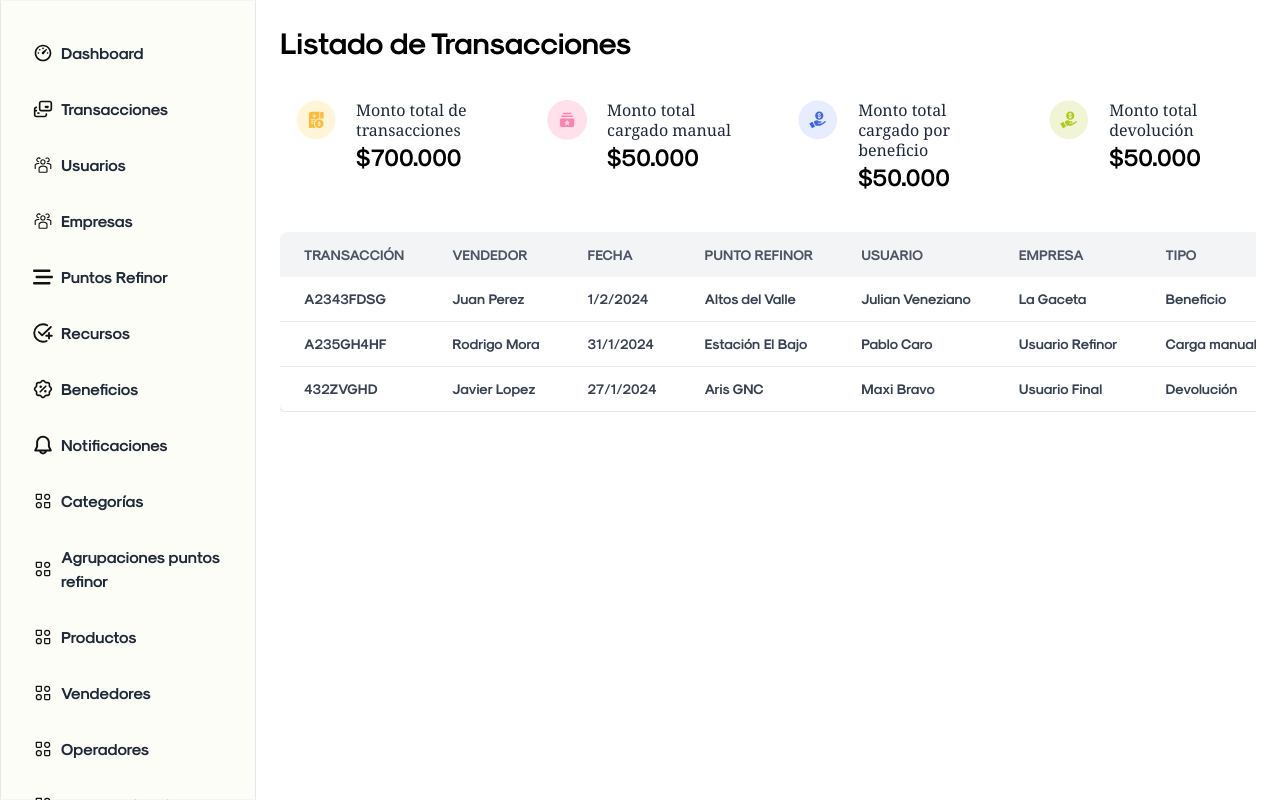
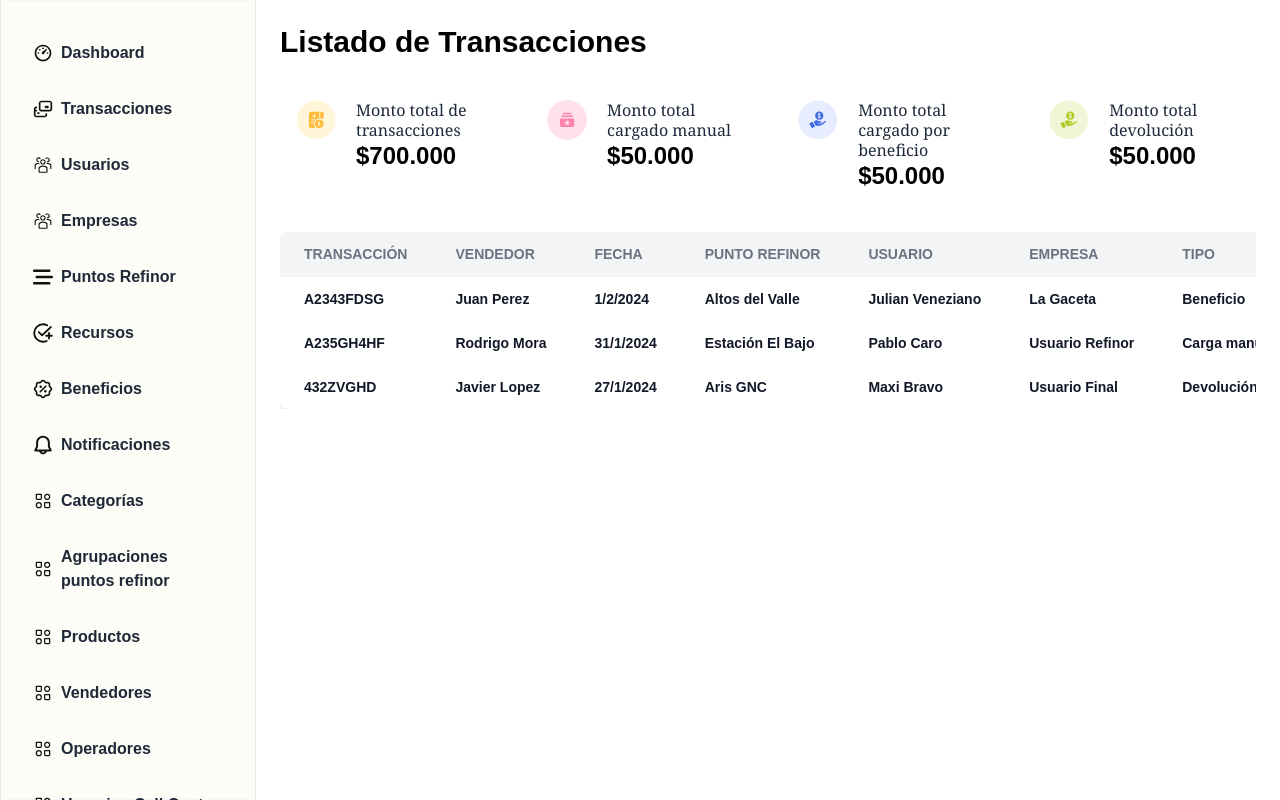
Before and after one commit to Lucasdxvid/refinor-app, a React (Vite) app: page / in a window 1280 px wide. Built offline with nearby package versions, Linux system fonts and the light colour scheme.

Commit message:
fonts and colors

```diff
--- a/src/components/nav/NavItem.jsx
+++ b/src/components/nav/NavItem.jsx
@@ -3,7 +3,7 @@ function NavbarItem({ href, icon, name }) {
     <li>
       <a
         href={href}
-        className="flex items-center w-full px-4 py-2 rounded-md hover:bg-green-800"
+        className="flex items-center w-full px-4 py-2 rounded-md hover:bg-green-800 font-bold"
       >
         <img src={icon} alt={`${name} icon`} className="mr-2 w-5 h-5" /> {/* Ajusta w-6 h-6 según sea necesario */}
         <span>{name}</span>
--- a/src/components/tables/TableComponent.jsx
+++ b/src/components/tables/TableComponent.jsx
@@ -4,7 +4,7 @@ const TableComponent = ({ columns, data }) => (
   <div className="overflow-x-auto">
     <table className="min-w-full bg-white shadow-md rounded-lg overflow-hidden">
       <thead>
-        <tr className="bg-gray-100 text-gray-600 uppercase text-sm leading-normal">
+        <tr className="bg-gray-100 text-gray-500 uppercase text-sm leading-normal">
           {columns.map((col) => (
             <th
               key={col.accessor}
@@ -15,12 +15,9 @@ const TableComponent = ({ columns, data }) => (
           ))}
         </tr>
       </thead>
-      <tbody className="text-gray-700 text-sm">
+      <tbody className="text-gray-900 font-semibold text-sm">
         {data.map((row, rowIndex) => (
-          <tr
-            key={rowIndex}
-            className="border-b border-gray-200 hover:bg-gray-100"
-          >
+          <tr key={rowIndex} className="hover:bg-gray-100">
             {columns.map((col) => (
               <td
                 key={col.accessor}
--- a/src/styles/style.css
+++ b/src/styles/style.css
@@ -1,18 +1,19 @@
-@import url('https://fonts.googleapis.com/css2?family=Inter:ital,opsz,wght@0,14..32,100..900;1,14..32,100..900&display=swap');
+@import url("https://fonts.googleapis.com/css2?family=Inter:ital,opsz,wght@0,14..32,100..900;1,14..32,100..900&display=swap");
 @tailwind base;
 @tailwind components;
 @tailwind utilities;
 
 @font-face {
-    font-family: "Sk-Modernist-Custom";
-    src: url("../assets/fonts/Sk-Modernist-Bold.otf");
+  font-family: "Sk-Modernist-Custom";
+  src: url("../assets/fonts/Sk-Modernist-Bold.otf");
 }
 
 * {
   margin: 0;
   padding: 0;
   box-sizing: border-box;
-font-family: "Sk-Modernist-Custom";
+  font-family: Arial, Helvetica, sans-serif;
+  /* font-family: "Sk-Modernist-Custom"; */
 }
 
 .icoOpacity {
--- a/tailwind.config.js
+++ b/tailwind.config.js
@@ -10,6 +10,7 @@ export default {
       },
       fontFamily: {
         DM: ["Inter", "serif"],
+        // modernist: ["Sk-Modernist-Custom", "sans-serif"],
       },
     },
   },
```
